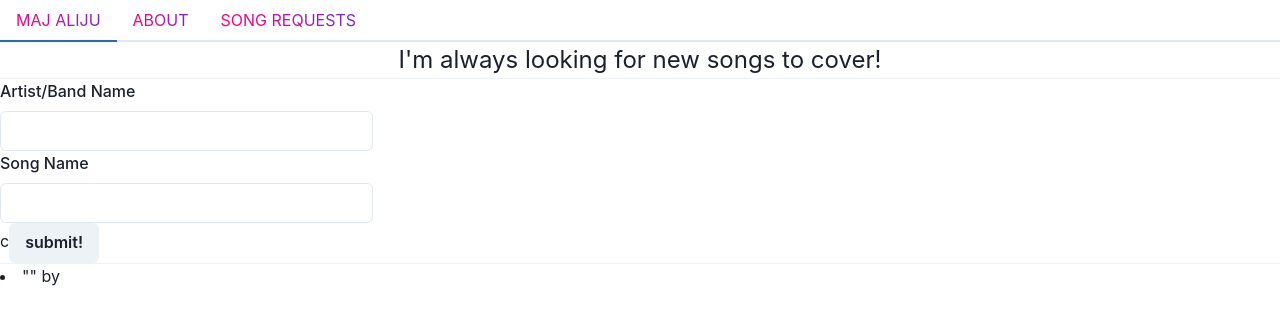
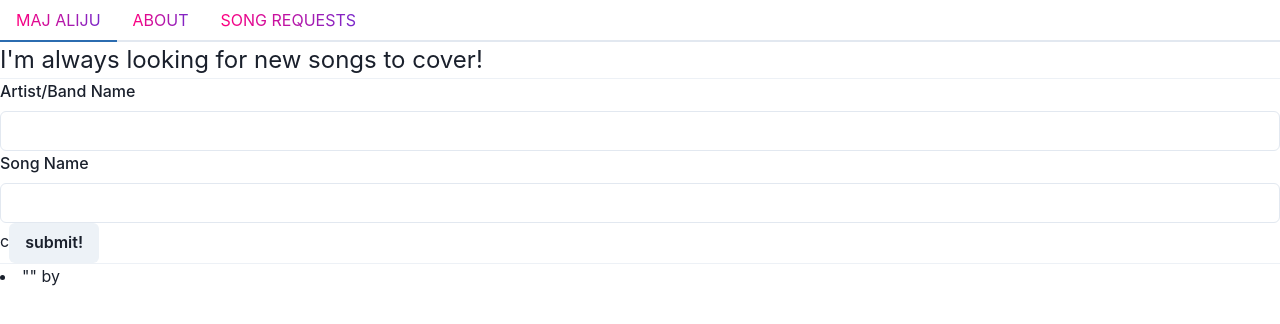
Before and after one commit to majaliju/artist-portfolio-page, a React (Create React App) app: page /songrequests in a window 1280 px wide. Shown: the top 324 px of the page. Built offline with nearby package versions, Linux system fonts and the light colour scheme; data requests are answered from the project's data file.

Commit message:
styling changes on SongForm

```diff
--- a/src/components/SongForm.js
+++ b/src/components/SongForm.js
@@ -6,6 +6,7 @@ import {
   SimpleGrid,
   Box,
   Center,
+  Flex,
   Text,
   Button,
   Divider,
@@ -54,15 +55,15 @@ function SongForm({ onSubmit, newSong, setNewSong }) {
 
   return (
     /* make the form entries right-hand leaning (for mobile users) */
+
+    /* have to handle proper styling later on -- add margins to side and design it well */
     <>
       <Box>
-        <Center>
-          <Text fontSize="2xl">I'm always looking for new songs to cover!</Text>
-        </Center>
+          <Text fontSize="2xl" direction="rtl">I'm always looking for new songs to cover!</Text>
         <Divider />
       </Box>
-      <SimpleGrid columns={3} spacing={20}>
-        <Box>
+      <SimpleGrid >
+        <Flex>
           <FormControl>
             <FormLabel htmlFor="artistName">Artist/Band Name</FormLabel>
             <Input
@@ -72,9 +73,9 @@ function SongForm({ onSubmit, newSong, setNewSong }) {
               onChange={handleChange}
             />
           </FormControl>
-        </Box>
+        </Flex>
       </SimpleGrid>
-      <SimpleGrid columns={3} spacing={20}>
+      <SimpleGrid >
         <Box>
           <FormControl>
             <FormLabel htmlFor="songName">Song Name</FormLabel>
--- a/src/components/SongRequests.js
+++ b/src/components/SongRequests.js
@@ -15,7 +15,7 @@ function SongRequests() {
   });
 
   function consoleLogger(){
-    console.log("(A3) SongRequests -> SongData: ", songData)
+    console.log("(A1) SongRequests -> SongData: ", songData)
   }
 
   consoleLogger();
```
